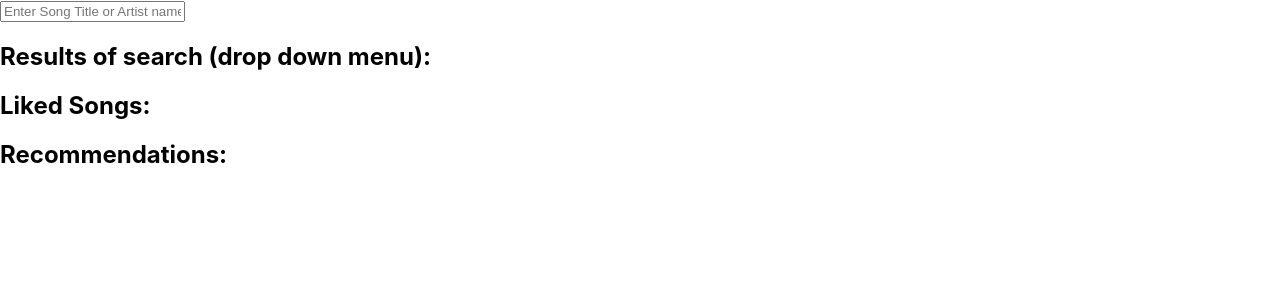
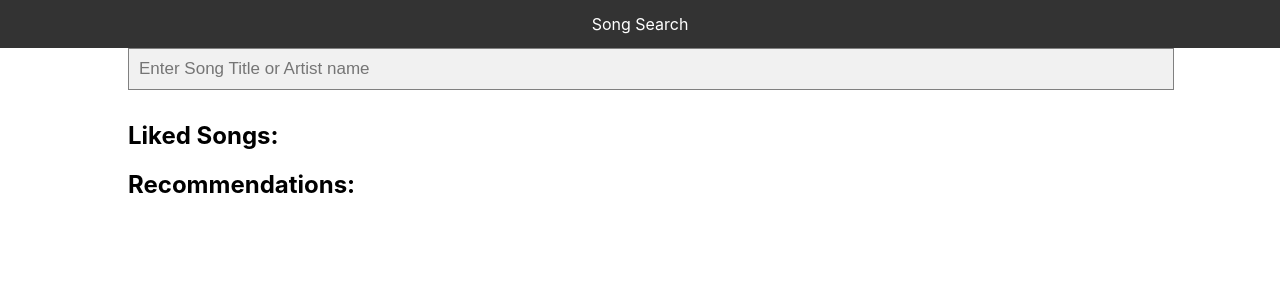
Before and after one commit to arslant-tcd/sparrowhawk, a React (Create React App) app: page /test in a window 1280 px wide. Shown: the top 300 px of the page. Built offline with nearby package versions, Linux system fonts and the light colour scheme.

Commit message:
Adding basic CSS to pages

```diff
--- /dev/null
+++ b/src/components/DisplayRecommendations.css
@@ -0,0 +1,31 @@
+ul {
+    list-style-type: none;
+    margin: 0;
+    padding: 0;
+    overflow: hidden;
+    background-color: #333;
+    display: block;
+    color: white;
+    text-align: center;
+    padding: 14px 16px;
+    text-decoration: none;
+}
+
+
+.display {
+    position: absolute;
+    top: 20%;
+    left: 10%;
+    transform: translateY(-50%);
+}
+
+.search input[type=text]{
+    position: relative;
+    left: 10%;
+    padding: 10px;
+    font-size: 17px;
+    border: 1px solid grey;
+    float: left;
+    width: 80%;
+    background: #f1f1f1;
+}
--- a/src/components/DisplayRecommendations.jsx
+++ b/src/components/DisplayRecommendations.jsx
@@ -9,6 +9,7 @@ import {
     Route,
     Navigate,
   } from "react-router-dom";
+import './DisplayRecommendations.css';
 
 
 export class DisplayRecommendations extends React.Component {
@@ -40,25 +41,39 @@ export class DisplayRecommendations extends React.Component {
         return (
             <>
             <div>
-                <input placeholder="Enter Song Title or Artist name"/>
-                <h2>Results of search (drop down menu):</h2>
-                <div>
+                <ul>
+                    <li>Song Search</li>
+                </ul>
+            </div>
 
 
+            <div >
+                <div class="search" >
+                    <form>
+                        <input
+                            placeholder="Enter Song Title or Artist name"
+                            type="text"
+                            name="usernsame"
+                        />
+                    </form>
+                    <div>
                     </div>
                 </div>
 
-            <div>
+                <div class="display">
+                    <div >
                             <h2>Liked Songs:</h2>
                             <div>
 
                             </div>
                         </div>
 
-            <div>
+                        <div >
                             <h2>Recommendations: </h2>
                             <div>
 
+                            </div>
+                        </div>
                     </div>
             </div>
             </>
--- /dev/null
+++ b/src/components/SignUp.css
@@ -0,0 +1,34 @@
+ul {
+    list-style-type: none;
+    margin: 0;
+    padding: 0;
+    overflow: hidden;
+    background-color: #333;
+    display: block;
+    color: white;
+    text-align: center;
+    padding: 14px 16px;
+    text-decoration: none;
+}
+
+.center input[type=text]{
+    position: relative;
+    top: 50%;
+    left: 10%;
+    padding: 10px;
+    font-size: 17px;
+    border: 1px solid grey;
+    float: left;
+    width: 80%;
+    background: #f1f1f1;
+}
+
+button{
+    position: absolute;
+    left: 46%;
+    top: 12%;
+    font-size: 17px;
+    border: 1px solid grey;
+    padding: 10px 32px;
+
+}
--- a/src/components/SignUp.jsx
+++ b/src/components/SignUp.jsx
@@ -9,7 +9,9 @@ import {
     Navigate,
     useNavigate
   } from "react-router-dom";
-import DisplayRecommendations from './DisplayRecommendations';
+import DisplayRecommendations from './DisplayRecommendations.jsx';
+import './SignUp.css';
+import { Component } from 'react';
 
 
 
@@ -31,7 +33,13 @@ import DisplayRecommendations from './DisplayRecommendations';
 
     return (
             <>
-            <form>
+            <div>
+                <ul>
+                    <li>Song Search</li>
+                </ul>
+            </div>
+            <div class="center">
+                <form >
 
                     <input
                         placeholder='Please input your email'
@@ -39,7 +47,11 @@ import DisplayRecommendations from './DisplayRecommendations';
                         name="usernsame"
                         onChange={handleChange}
                     />
-            </form><button onClick={handleSubmit}> Submit</button>
+                </form>
+            </div>
+            <div>
+                <button onClick={handleSubmit}> Submit</button>
+            </div>
         </>
     )
 
```
Lines whose indentation alone changed are shown as unchanged.
